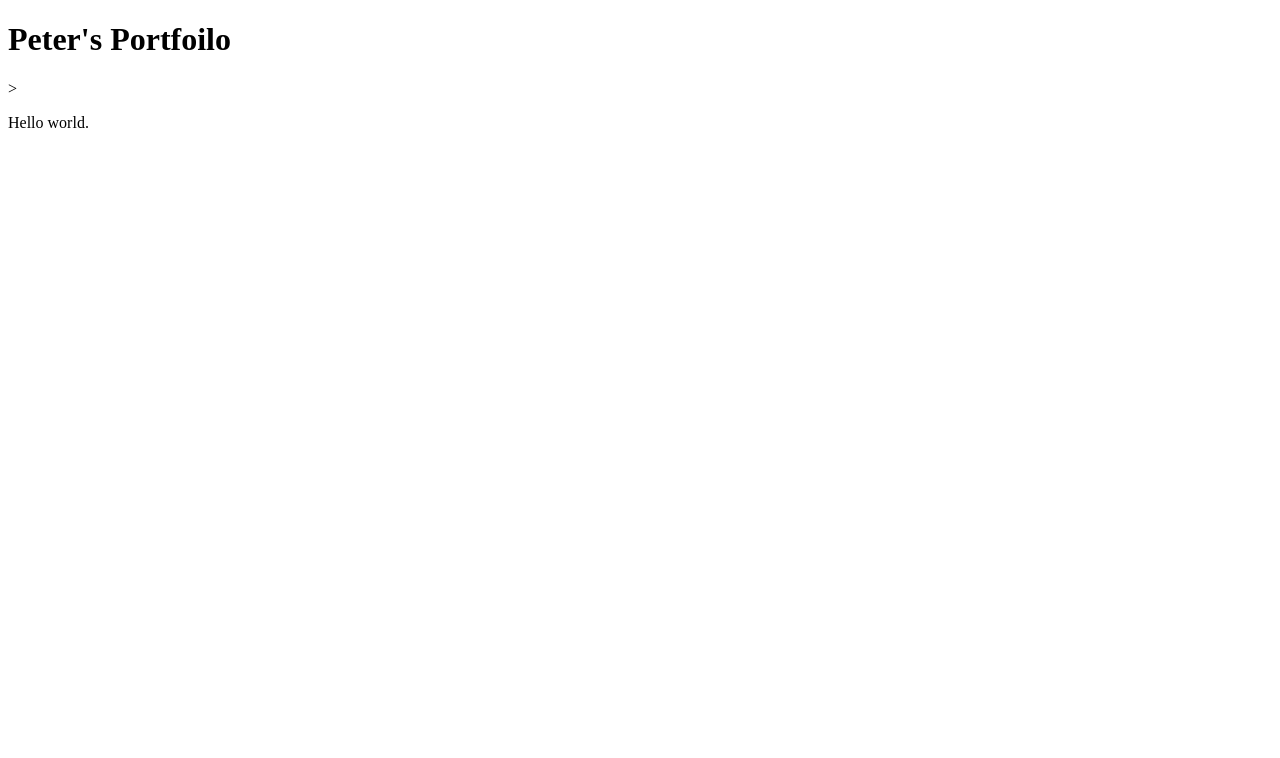
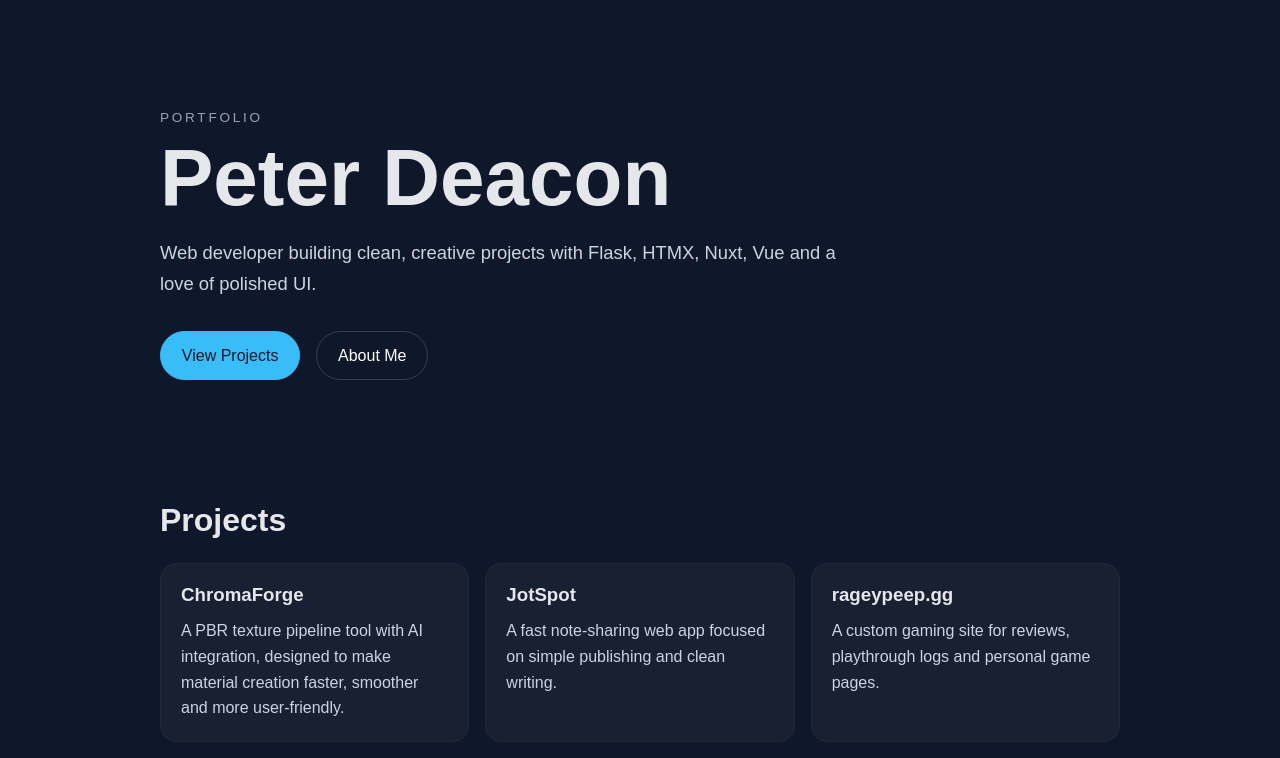
Before and after one commit to rageypeep/portfoilo, a Nuxt app: page / in a window 1280 px wide. Shown: the top 758 px of the page. Built offline with nearby package versions, Linux system fonts and the light colour scheme.

Commit message:
Built the fast landing page

```diff
--- a/app/app.vue
+++ b/app/app.vue
@@ -1,6 +1,166 @@
 <template>
-  <div>
-    <h1>Peter's Portfoilo</h1>>
-    <p>Hello world.</p>
+  <div class="page">
+    <header class="hero">
+      <p class="eyebrow">Portfolio</p>
+      <h1>Peter Deacon</h1>
+      <p class="intro">
+        Web developer building clean, creative projects with Flask, HTMX,
+        Nuxt, Vue and a love of polished UI.
+      </p>
+
+      <div class="actions">
+        <a href="#projects" class="btn primary">View Projects</a>
+        <a href="#about" class="btn">About Me</a>
+      </div>
+    </header>
+
+    <main>
+      <section id="projects" class="section">
+        <h2>Projects</h2>
+        <div class="project-grid">
+          <article class="card">
+            <h3>ChromaForge</h3>
+            <p>
+              A PBR texture pipeline tool with AI integration, designed to make material creation faster, smoother and more user-friendly.
+            </p>
+          </article>
+
+          <article class="card">
+            <h3>JotSpot</h3>
+            <p>
+              A fast note-sharing web app focused on simple publishing and clean writing.
+            </p>
+          </article>
+
+          <article class="card">
+            <h3>rageypeep.gg</h3>
+            <p>
+              A custom gaming site for reviews, playthrough logs and personal game pages.
+            </p>
+          </article>
+
+          <article class="card">
+            <h3>Ultima Props</h3>
+            <p>
+              An online shop project built around product presentation and custom tooling.
+            </p>
+          </article>
+        </div>
+      </section>
+
+      <section id="about" class="section">
+        <h2>About Me</h2>
+        <p>
+          I enjoy building web projects with personality, experimenting with UI,
+          and creating things that feel fun to use.
+        </p>
+      </section>
+    </main>
   </div>
 </template>
+<style scoped>
+:global(body) {
+  margin: 0;
+  font-family: Arial, Helvetica, sans-serif;
+  background: #0f172a;
+  color: #e5e7eb;
+}
+
+:global(html) {
+  scroll-behavior: smooth;
+}
+
+.page {
+  min-height: 100vh;
+}
+
+.hero {
+  max-width: 960px;
+  margin: 0 auto;
+  padding: 6rem 1.5rem 4rem;
+}
+
+.eyebrow {
+  text-transform: uppercase;
+  letter-spacing: 0.2em;
+  font-size: 0.85rem;
+  color: #94a3b8;
+}
+
+h1 {
+  font-size: clamp(2.5rem, 7vw, 5rem);
+  line-height: 1;
+  margin: 0.5rem 0 1rem;
+}
+
+.intro {
+  max-width: 700px;
+  font-size: 1.15rem;
+  line-height: 1.7;
+  color: #cbd5e1;
+}
+
+.actions {
+  display: flex;
+  gap: 1rem;
+  margin-top: 2rem;
+  flex-wrap: wrap;
+}
+
+.btn {
+  display: inline-block;
+  padding: 0.9rem 1.3rem;
+  border-radius: 999px;
+  text-decoration: none;
+  color: white;
+  border: 1px solid #334155;
+  background: transparent;
+  transition: 0.2s ease;
+}
+
+.btn:hover {
+  transform: translateY(-2px);
+  border-color: #64748b;
+}
+
+.btn.primary {
+  background: #38bdf8;
+  color: #0f172a;
+  border-color: #38bdf8;
+}
+
+.section {
+  max-width: 960px;
+  margin: 0 auto;
+  padding: 2rem 1.5rem 4rem;
+}
+
+h2 {
+  font-size: 2rem;
+  margin-bottom: 1.5rem;
+}
+
+.project-grid {
+  display: grid;
+  grid-template-columns: repeat(auto-fit, minmax(240px, 1fr));
+  gap: 1rem;
+}
+
+.card {
+  background: rgba(255, 255, 255, 0.04);
+  border: 1px solid #1e293b;
+  border-radius: 16px;
+  padding: 1.25rem;
+}
+
+.card h3 {
+  margin-top: 0;
+  margin-bottom: 0.75rem;
+}
+
+.card p {
+  margin: 0;
+  color: #cbd5e1;
+  line-height: 1.6;
+}
+</style>
```
